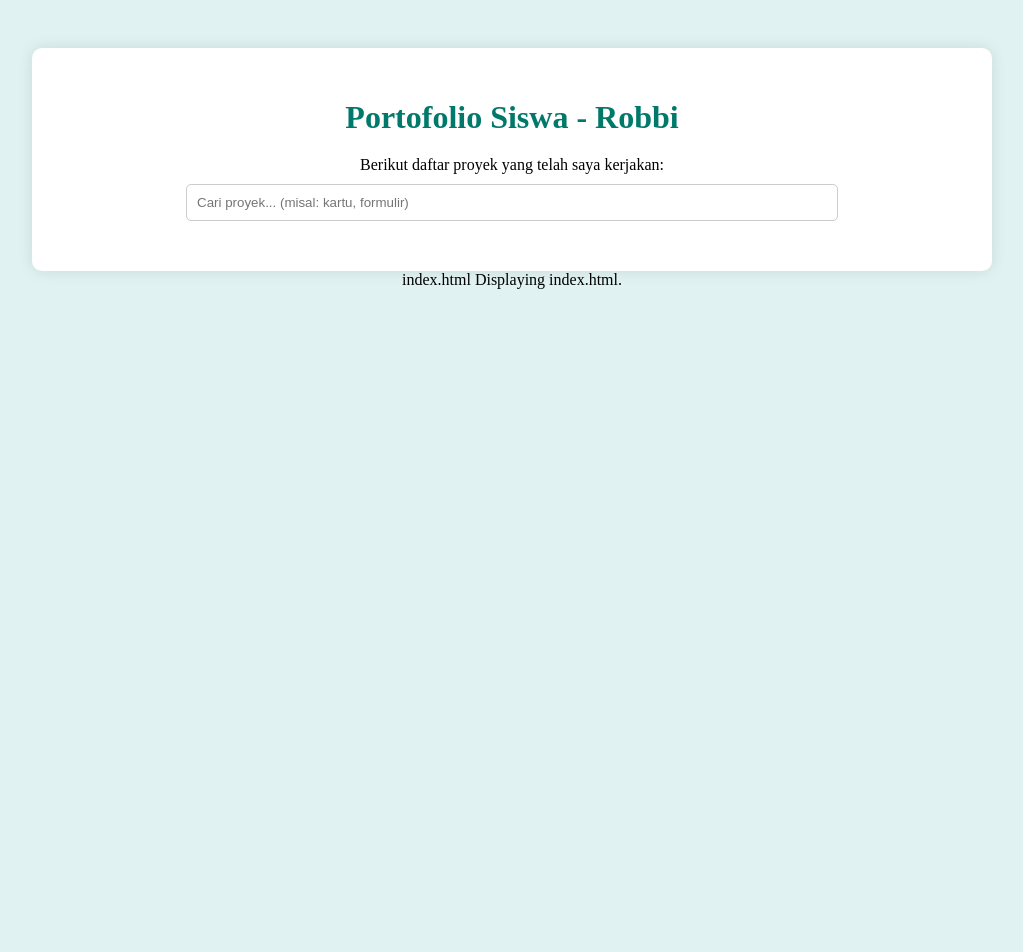
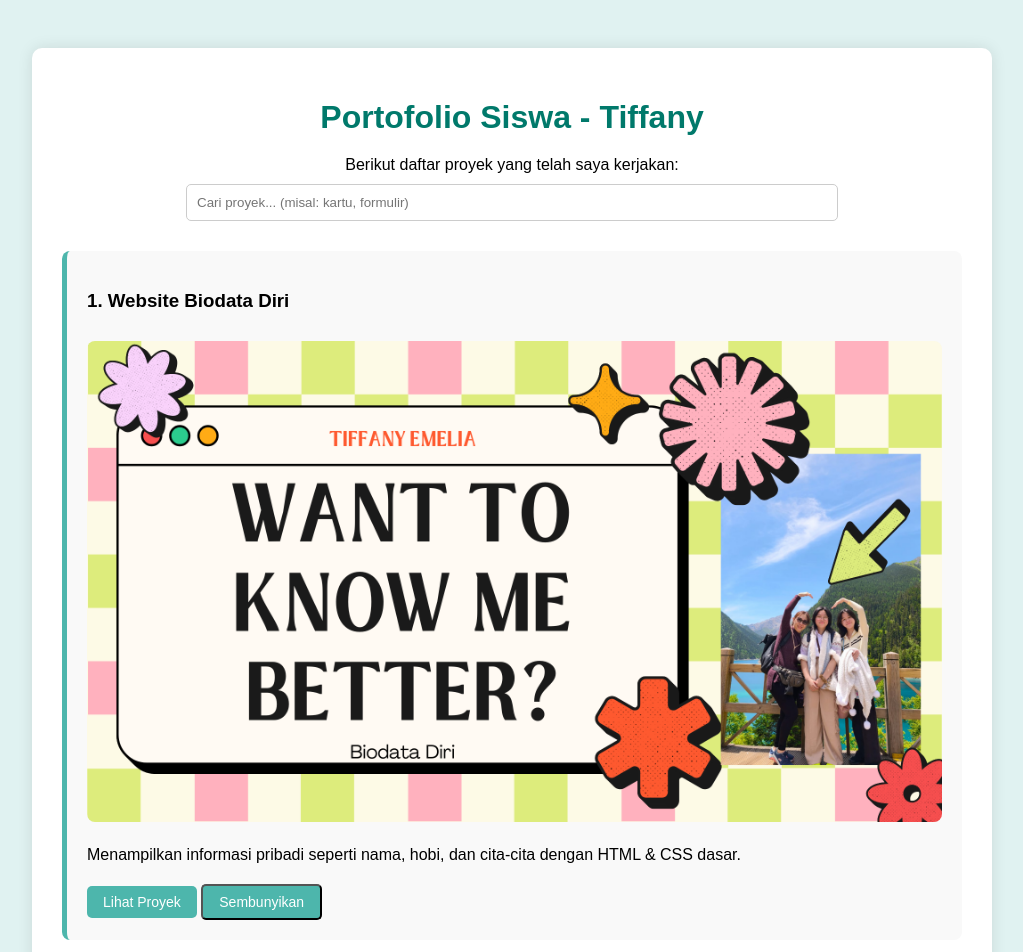
Before and after one commit to tiffanyemelia/project-tif, a plain HTML site: page index.html in a window 1280 px wide. Shown: the top 952 px of the page, without its empty margins (128-1151 px from the left). Before the commit the page ends 800 px from the top, so only its background shows below. Drawn offline with Linux system fonts and the light colour scheme.

Commit message:
Add files via upload

```diff
--- a/index.html
+++ b/index.html
@@ -1,13 +1,13 @@
-
 <!DOCTYPE html>
 <html>
 <head>
-  <title>Portofolio Siswa - Tiffany</title>
+  <title>Portofolio Siswa - Robbi</title>
   <style>
     body {
       background-color: #e0f2f1;
       padding: 40px;
       text-align: center;
+      font-family: Arial, sans-serif;
     }
 
     .container {
@@ -76,7 +76,7 @@
 </head>
 <body>
   <div class="container">
-    <h1>Portofolio Siswa - Robbi</h1>
+    <h1>Portofolio Siswa - Tiffany</h1>
     <p>Berikut daftar proyek yang telah saya kerjakan:</p>
 
     <div class="search-box">
@@ -93,50 +93,50 @@
     const projects = [
       {
         title: "1. Website Biodata Diri",
-        img: "https://via.placeholder.com/800x300?text=Biodata+Diri",
-        desc: "Menampilkan informasi pribadi seperti nama, hobi, dan cita-cita dengan HTML & CSS dasar."
+        img: "thumbnail.png",
+        desc: "Menampilkan informasi pribadi seperti nama, hobi, dan cita-cita dengan HTML & CSS dasar.",
         link: "biodata.html"
       },
       {
         title: "2. Website Kartu Informasi",
         img: "https://via.placeholder.com/800x300?text=Kartu+Informasi",
-        desc: "Desain kartu nama atau kartu identitas menggunakan HTML dan CSS dengan layout menarik."
+        desc: "Desain kartu nama atau kartu identitas menggunakan HTML dan CSS dengan layout menarik.",
         link: "#"
       },
       {
         title: "3. Website Resep Makanan",
         img: "https://via.placeholder.com/800x300?text=Resep+Makanan",
-        desc: "Berisi resep masakan favorit dengan daftar bahan, langkah-langkah, dan gambar hidangan."
-        link: "#"
+        desc: "Berisi resep masakan favorit dengan daftar bahan, langkah-langkah, dan gambar hidangan.",
+        link: "menu.html"
       },
       {
         title: "4. Website Kartu Undangan",
         img: "https://via.placeholder.com/800x300?text=Kartu+Undangan",
-        desc: "Membuat undangan digital seperti ulang tahun, pernikahan, atau acara sekolah."
+        desc: "Membuat undangan digital seperti ulang tahun, pernikahan, atau acara sekolah.",
         link: "#"
       },
       {
         title: "5. Website Formulir",
         img: "https://via.placeholder.com/800x300?text=Formulir+Online",
-        desc: "Formulir pendaftaran online dengan elemen input, radio, checkbox, dan tombol kirim."
+        desc: "Formulir pendaftaran online dengan elemen input, radio, checkbox, dan tombol kirim.",
         link: "#"
       },
       {
         title: "6. Website Jadwal Pelajaran",
         img: "https://via.placeholder.com/800x300?text=Jadwal+Pelajaran",
-        desc: "Tabel interaktif berisi jadwal pelajaran mingguan dengan tampilan rapi dan warna-warna menarik."
+        desc: "Tabel interaktif berisi jadwal pelajaran mingguan dengan tampilan rapi dan warna-warna menarik.",
         link: "#"
       },
       {
         title: "7. Website Project Akhir",
         img: "https://via.placeholder.com/800x300?text=Project+Akhir",
-        desc: "Gabungan seluruh materi HTML & CSS dalam satu proyek kreatif sebagai ujian praktik akhir semester."
+        desc: "Gabungan seluruh materi HTML & CSS dalam satu proyek kreatif sebagai ujian praktik akhir semester.",
         link: "#"
       },
       {
         title: "8. Website Ujian Praktek",
         img: "https://via.placeholder.com/800x300?text=Ujian+Praktek",
-        desc: "Website hasil ujian praktek informatika sebagai penilaian akhir dari pembelajaran HTML dan CSS."
+        desc: "Website hasil ujian praktek informatika sebagai penilaian akhir dari pembelajaran HTML dan CSS.",
         link: "#"
       }
     ];
@@ -145,14 +145,14 @@
 
     function renderProjects(filteredProjects = projects) {
       container.innerHTML = ""; // kosongkan
-      filteredProjects.forEach((project, index) => {
+      filteredProjects.forEach((project) => {
         const div = document.createElement('div');
         div.className = 'project';
         div.innerHTML = `
           <h3>${project.title}</h3>
           <img src="${project.img}" alt="${project.title}">
           <p>${project.desc}</p>
-          <a href="#" class="btn">Lihat Proyek</a>
+          <a href="${project.link}" class="btn">Lihat Proyek</a>
           <button class="toggle-btn" onclick="toggleProject(this)">Sembunyikan</button>
         `;
         container.appendChild(div);
@@ -191,5 +191,3 @@
   </script>
 </body>
 </html>
-index.html
-Displaying index.html.
```
